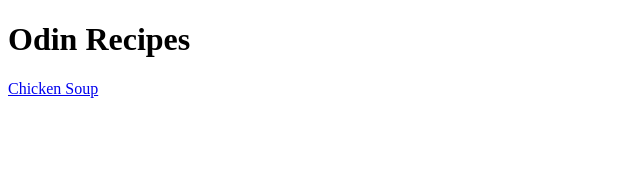
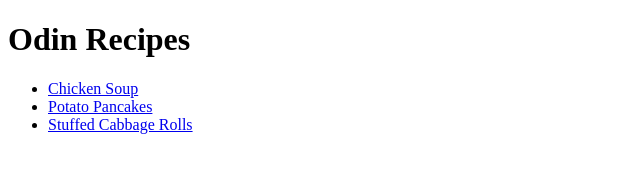
Before and after one commit to pawpac/odin-recipes, a plain HTML site: page index.html in a window 1280 px wide. Shown: the whole page, without its empty margins (0-640 px from the left). Drawn offline with Linux system fonts and the light colour scheme.

Commit message:
Add links for potato pancakes and stuffed cabbage recipes, wrap all the links in unordered list itmes

```diff
--- a/index.html
+++ b/index.html
@@ -6,6 +6,10 @@
   </head>
   <body>
     <h1>Odin Recipes</h1>
-    <a href="./recipes/chicken-soup.html">Chicken Soup</a>
+    <ul>
+      <li><a href="./recipes/chicken-soup.html">Chicken Soup</a></li>
+      <li><a href="./recipes/potato-pancake.html">Potato Pancakes</a></li>
+      <li><a href="./recipes/stuffed-cabbage-rolls.html">Stuffed Cabbage Rolls</a></li>
+    </ul>
   </body>
 </html>
```
